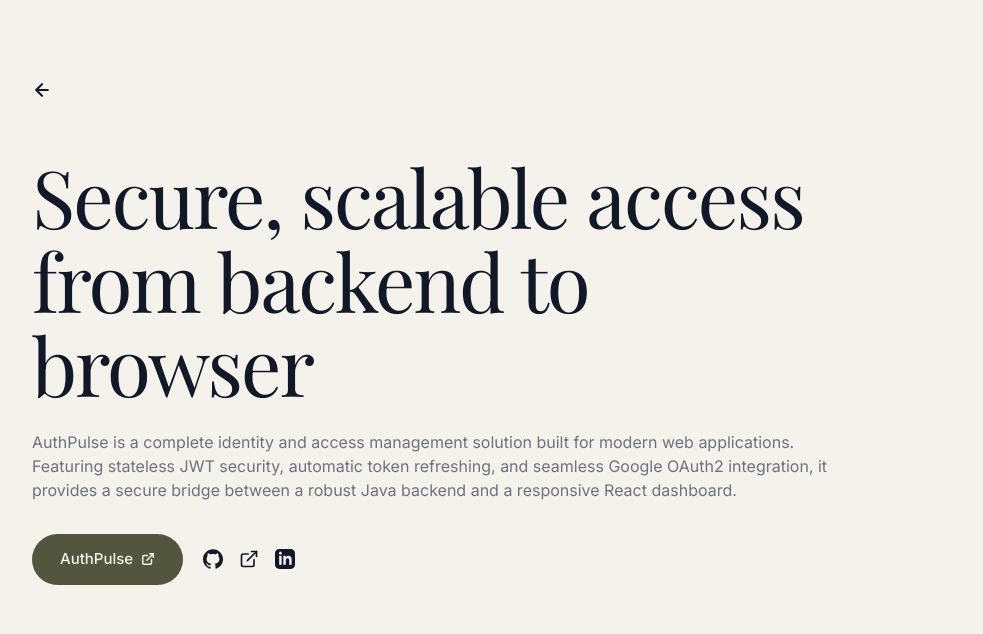
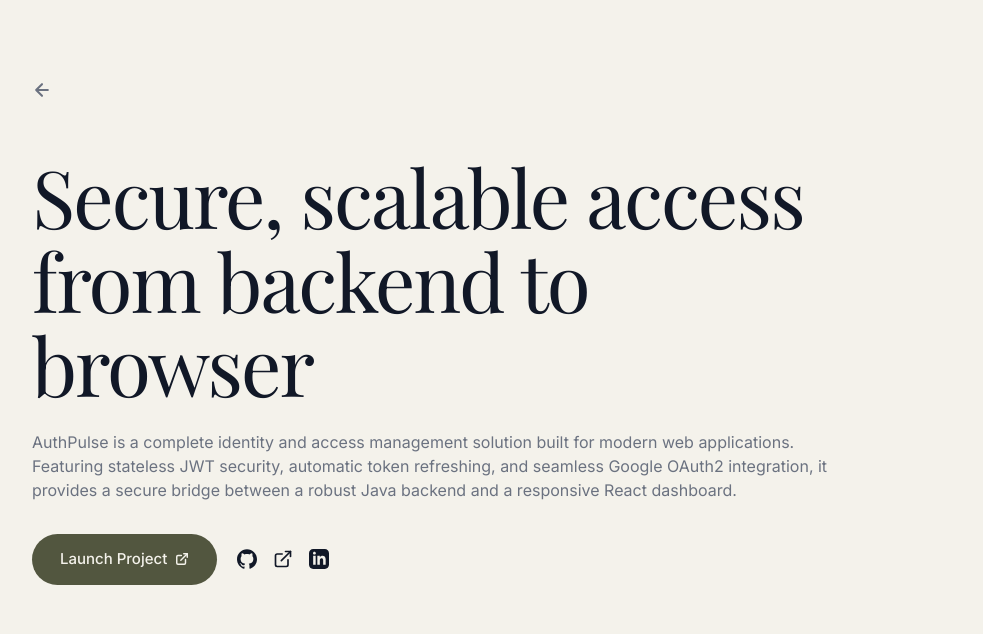
Before and after one commit to benpointdex/portfolio, a React (Vite) app: page /project/auth-pulse in a window 1280 px wide. Shown: the top 634 px of the page, without its empty margins (148-1131 px from the left). Built offline with nearby package versions, Linux system fonts and the light colour scheme.

Commit message:
feat: update project details

```diff
--- a/src/components/ProjectDetail.jsx
+++ b/src/components/ProjectDetail.jsx
@@ -11,7 +11,7 @@ const ProjectDetail = () => {
   }, [id]);
 
   const validScreenshots = (project.screenshots || []).filter(s =>
-    s && typeof s === 'string' && s.trim().length > 10 && s.startsWith('http')
+    s && typeof s === 'string' && s.trim().length > 1
   );
 
   return (
@@ -28,11 +28,20 @@ const ProjectDetail = () => {
           style={{
             display: 'inline-flex',
             alignItems: 'center',
-            color: '#111827',
+            color: '#6B7280',
             textDecoration: 'none',
+            transition: 'color 0.4s ease',
+          }}
+          onMouseEnter={e => {
+            e.currentTarget.style.color = '#52563F';
+            e.currentTarget.querySelector('svg').style.transform = 'translateX(-2px)';
+          }}
+          onMouseLeave={e => {
+            e.currentTarget.style.color = '#6B7280';
+            e.currentTarget.querySelector('svg').style.transform = 'translateX(0px)';
           }}
         >
-          <svg width="20" height="20" viewBox="0 0 24 24" fill="none" stroke="currentColor" strokeWidth="2.5" strokeLinecap="round" strokeLinejoin="round">
+          <svg width="20" height="20" viewBox="0 0 24 24" fill="none" stroke="currentColor" strokeWidth="2.5" strokeLinecap="round" strokeLinejoin="round" style={{ transition: 'transform 0.5s cubic-bezier(0.16, 1, 0.3, 1)' }}>
             <path d="m12 19l-7-7l7-7m7 7H5" />
           </svg>
         </Link>
@@ -67,7 +76,9 @@ const ProjectDetail = () => {
 
         <div style={{ display: 'flex', alignItems: 'center', gap: '20px', marginBottom: '48px' }}>
           <a
-            href="#"
+            href={project.liveUrl}
+            target="_blank"
+            rel="noreferrer"
             style={{
               display: 'inline-flex',
               alignItems: 'center',
@@ -81,7 +92,7 @@ const ProjectDetail = () => {
               textDecoration: 'none',
             }}
           >
-            {project.displayName}
+            Launch Project
             <svg width="14" height="14" viewBox="0 0 24 24" fill="none" stroke="currentColor" strokeWidth="2.5" strokeLinecap="round" strokeLinejoin="round">
               <path d="M18 13v6a2 2 0 0 1-2 2H5a2 2 0 0 1-2-2V8a2 2 0 0 1 2-2h6" />
               <polyline points="15 3 21 3 21 9" />
@@ -89,9 +100,9 @@ const ProjectDetail = () => {
             </svg>
           </a>
           <div style={{ display: 'flex', gap: '16px', alignItems: 'center' }}>
-            <a href="#" style={{ color: '#111827' }}><svg width="20" height="20" viewBox="0 0 24 24" fill="currentColor"><path d="M12 .297c-6.63 0-12 5.373-12 12 0 5.303 3.438 9.8 8.205 11.385.6.113.82-.258.82-.577 0-.285-.01-1.04-.015-2.04-3.338.724-4.042-1.61-4.042-1.61C4.422 18.07 3.633 17.7 3.633 17.7c-1.087-.744.084-.729.084-.729 1.205.084 1.838 1.236 1.838 1.236 1.07 1.835 2.809 1.305 3.495.998.108-.776.417-1.305.76-1.605-2.665-.3-5.466-1.332-5.466-5.93 0-1.31.465-2.38 1.235-3.22-.135-.303-.54-1.523.105-3.176 0 0 1.005-.322 3.3 1.23.96-.267 1.98-.399 3-.405 1.02.006 2.04.138 3 .405 2.28-1.552 3.285-1.23 3.285-1.23.645 1.653.24 2.873.12 3.176.765.84 1.23 1.91 1.23 3.22 0 4.61-2.805 5.625-5.475 5.92.43.372.823 1.102.823 2.222 0 1.606-.015 2.896-.015 3.286 0 .315.21.69.825.57C20.565 22.092 24 17.592 24 12.297c0-6.627-5.373-12-12-12" /></svg></a>
-            <a href="#" style={{ color: '#111827' }}><svg width="20" height="20" viewBox="0 0 24 24" fill="none" stroke="currentColor" strokeWidth="2" strokeLinecap="round" strokeLinejoin="round"><path d="M18 13v6a2 2 0 0 1-2 2H5a2 2 0 0 1-2-2V8a2 2 0 0 1 2-2h6" /><polyline points="15 3 21 3 21 9" /><line x1="10" y1="14" x2="21" y2="3" /></svg></a>
-            <a href="#" style={{ color: '#111827' }}><svg width="20" height="20" viewBox="0 0 24 24" fill="currentColor"><path d="M19 0h-14c-2.761 0-5 2.239-5 5v14c0 2.761 2.239 5 5 5h14c2.762 0 5-2.239 5-5v-14c0-2.761-2.238-5-5-5zm-11 19h-3v-11h3v11zm-1.5-12.268c-.966 0-1.75-.79-1.75-1.764s.784-1.764 1.75-1.764 1.75.79 1.75 1.764-.783 1.764-1.75 1.764zm13.5 12.268h-3v-5.604c0-3.368-4-3.113-4 0v5.604h-3v-11h3v1.765c1.396-2.586 7-2.777 7 2.476v6.759z" /></svg></a>
+            <a href={project.githubUrl} target="_blank" rel="noreferrer" style={{ color: '#111827' }}><svg width="20" height="20" viewBox="0 0 24 24" fill="currentColor"><path d="M12 .297c-6.63 0-12 5.373-12 12 0 5.303 3.438 9.8 8.205 11.385.6.113.82-.258.82-.577 0-.285-.01-1.04-.015-2.04-3.338.724-4.042-1.61-4.042-1.61C4.422 18.07 3.633 17.7 3.633 17.7c-1.087-.744.084-.729.084-.729 1.205.084 1.838 1.236 1.838 1.236 1.07 1.835 2.809 1.305 3.495.998.108-.776.417-1.305.76-1.605-2.665-.3-5.466-1.332-5.466-5.93 0-1.31.465-2.38 1.235-3.22-.135-.303-.54-1.523.105-3.176 0 0 1.005-.322 3.3 1.23.96-.267 1.98-.399 3-.405 1.02.006 2.04.138 3 .405 2.28-1.552 3.285-1.23 3.285-1.23.645 1.653.24 2.873.12 3.176.765.84 1.23 1.91 1.23 3.22 0 4.61-2.805 5.625-5.475 5.92.43.372.823 1.102.823 2.222 0 1.606-.015 2.896-.015 3.286 0 .315.21.69.825.57C20.565 22.092 24 17.592 24 12.297c0-6.627-5.373-12-12-12" /></svg></a>
+            <a href={project.liveUrl} target="_blank" rel="noreferrer" style={{ color: '#111827' }}><svg width="20" height="20" viewBox="0 0 24 24" fill="none" stroke="currentColor" strokeWidth="2" strokeLinecap="round" strokeLinejoin="round"><path d="M18 13v6a2 2 0 0 1-2 2H5a2 2 0 0 1-2-2V8a2 2 0 0 1 2-2h6" /><polyline points="15 3 21 3 21 9" /><line x1="10" y1="14" x2="21" y2="3" /></svg></a>
+            <a href="https://www.linkedin.com/in/mohd-shakib-4b3a03331" target="_blank" rel="noreferrer" style={{ color: '#111827' }}><svg width="20" height="20" viewBox="0 0 24 24" fill="currentColor"><path d="M19 0h-14c-2.761 0-5 2.239-5 5v14c0 2.761 2.239 5 5 5h14c2.762 0 5-2.239 5-5v-14c0-2.761-2.238-5-5-5zm-11 19h-3v-11h3v11zm-1.5-12.268c-.966 0-1.75-.79-1.75-1.764s.784-1.764 1.75-1.764 1.75.79 1.75 1.764-.783 1.764-1.75 1.764zm13.5 12.268h-3v-5.604c0-3.368-4-3.113-4 0v5.604h-3v-11h3v1.765c1.396-2.586 7-2.777 7 2.476v6.759z" /></svg></a>
           </div>
         </div>
 
@@ -106,7 +117,7 @@ const ProjectDetail = () => {
             letterSpacing: '0.15em',
             marginBottom: '12px',
           }}>
-            Built with
+            BUILT WITH
           </p>
           <div style={{
             display: 'flex',
```
